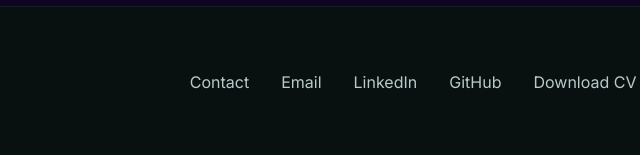
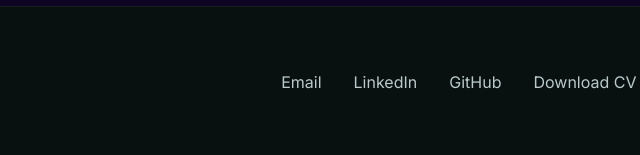
Before and after one commit to nsfacila/portfolio, a website: page index.html in a window 1280 px wide. Shown: the part 4526-4681 px from the top of the page, 430-1070 px from the left. Drawn offline with nearby package versions, Linux system fonts and the light colour scheme.

Commit message:
cv.pdf new

```diff
--- a/index.html
+++ b/index.html
@@ -416,12 +416,6 @@
     <div class="flex flex-wrap justify-center gap-4 md:gap-8 font-body-md text-body-md text-on-surface-variant">
 
         <a
-            href="#contact"
-            class="hover:text-secondary transition-colors">
-            Contact
-        </a>
-
-        <a
             href="mailto:nsfacila@hotmail.com"
             class="hover:text-secondary transition-colors">
             Email
```
Also changed, not shown: 1 other file.
